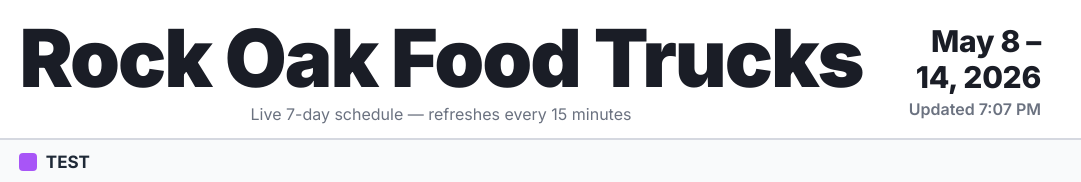
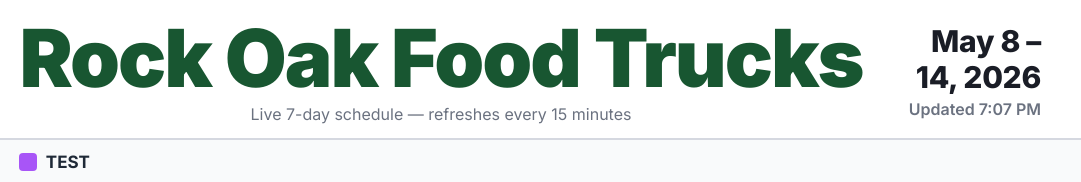
Before and after one commit to SD9580/RockOakFoodTrucks, a plain HTML site: page index.html in a window 1280 px wide. Shown: the top 182 px of the page, 199-1280 px from the left. Drawn offline with Linux system fonts and the light colour scheme.

Commit message:
Match title color to logo green (#185631)

```diff
--- a/index.html
+++ b/index.html
@@ -51,7 +51,7 @@
     font-size: 80px;
     font-weight: 900;
     letter-spacing: -2px;
-    color: #1a1d26;
+    color: #185631;
     line-height: 1;
     white-space: nowrap;
   }
```
